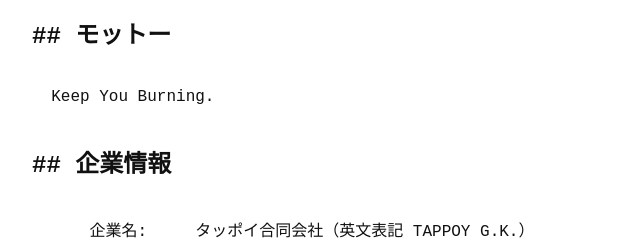
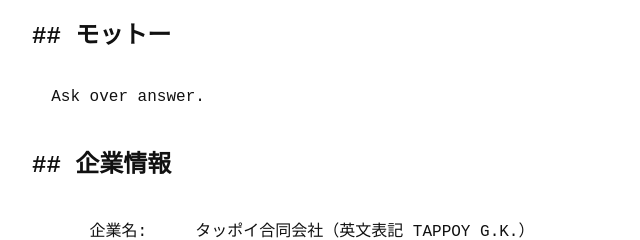
Before and after one commit to TappoyGK/p-company_website, a plain HTML site: page docs/index.html in a window 1280 px wide. Shown: the part 217-457 px from the top of the page, 40-680 px from the left. Drawn offline with Linux system fonts and the light colour scheme; a web font is replaced by a local one.

Commit message:
モットーを変更

```diff
--- a/docs/index.html
+++ b/docs/index.html
@@ -19,7 +19,7 @@
 <h2>## モットー</h2>
 <pre>
 
-  Keep You Burning.
+  Ask over answer.
 
 </pre>
 
```
